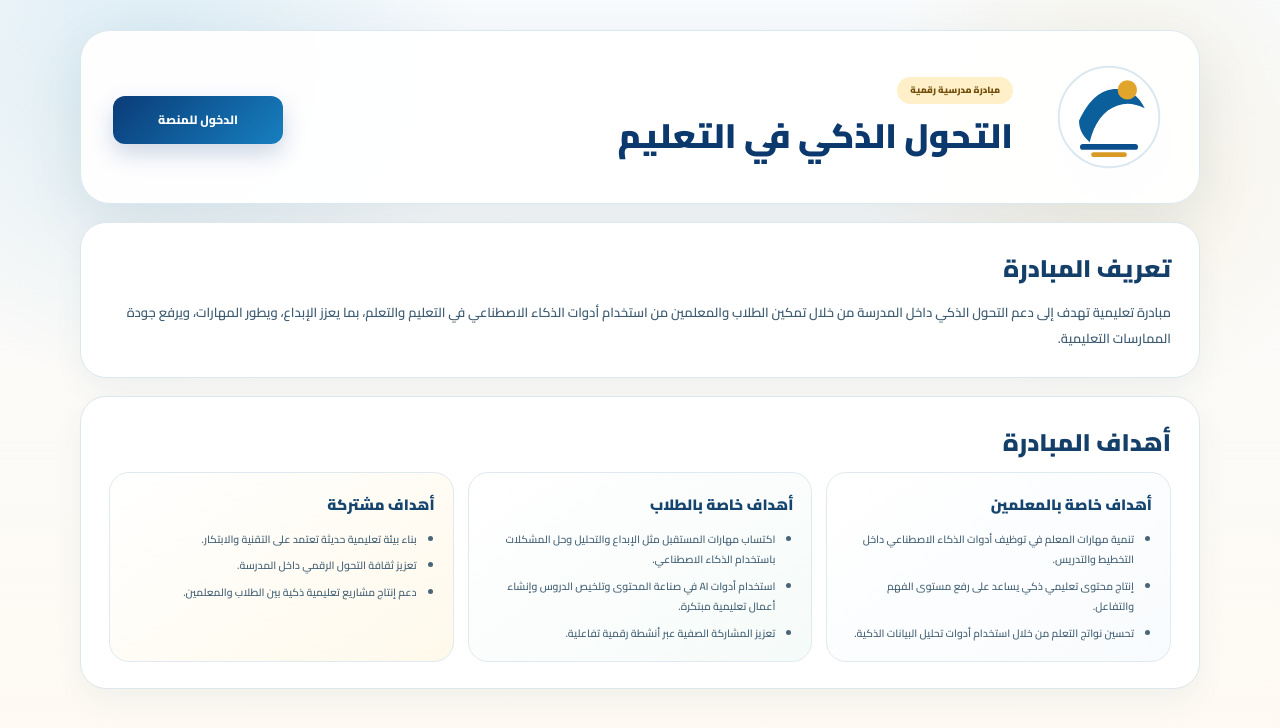
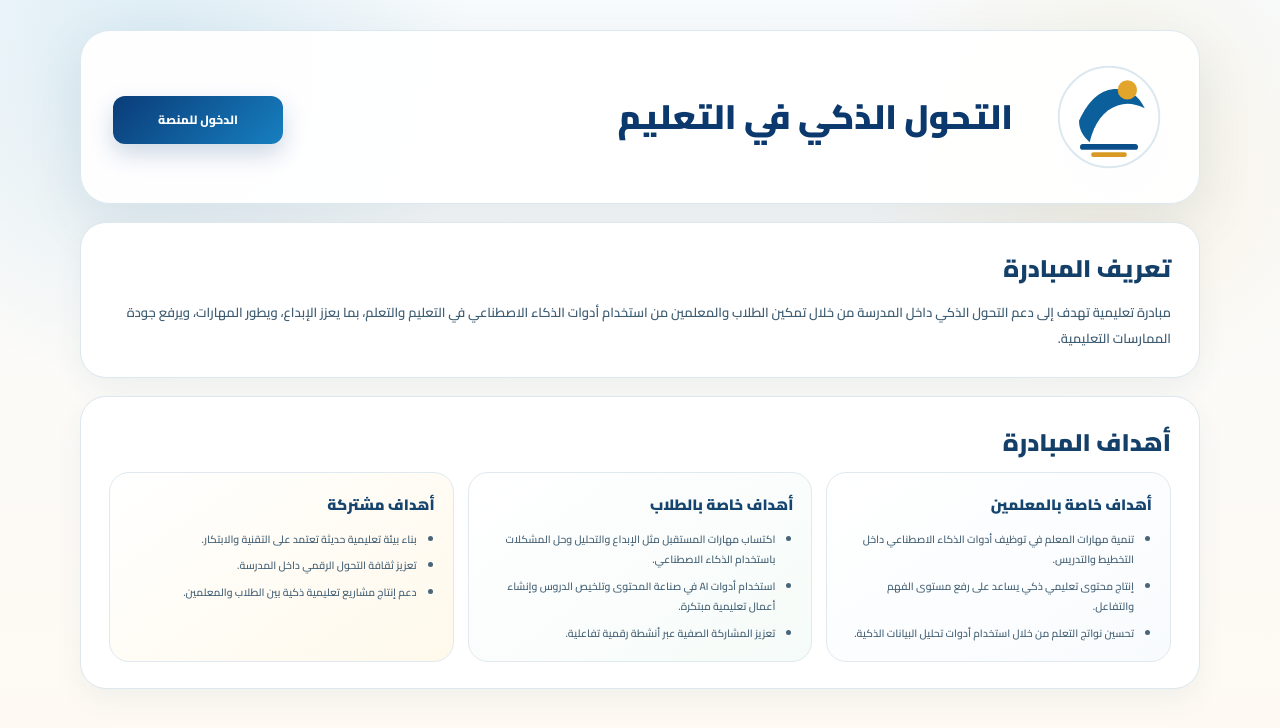
Before and after one commit to Waeljakson/mobadra, a website: page index.html in a window 1280 px wide. Drawn offline with nearby package versions, Linux system fonts and the light colour scheme.

Commit message:
Remove digital school initiative badge

```diff
--- a/index.html
+++ b/index.html
@@ -27,9 +27,7 @@
             <path d="M44 99h32" stroke="#d89a24" stroke-width="5" stroke-linecap="round"/>
           </svg>
         </div>
-        <div class="initiative-title-wrap">
-          <span class="initiative-chip">مبادرة مدرسية رقمية</span>
-          <h1>التحول الذكي في التعليم</h1></div>
+        <div class="initiative-title-wrap"><h1>التحول الذكي في التعليم</h1></div>
         <button id="enterPlatformBtn" class="btn btn-primary simple-entry-btn" type="button">الدخول للمنصة</button>
       </div>
 
```
